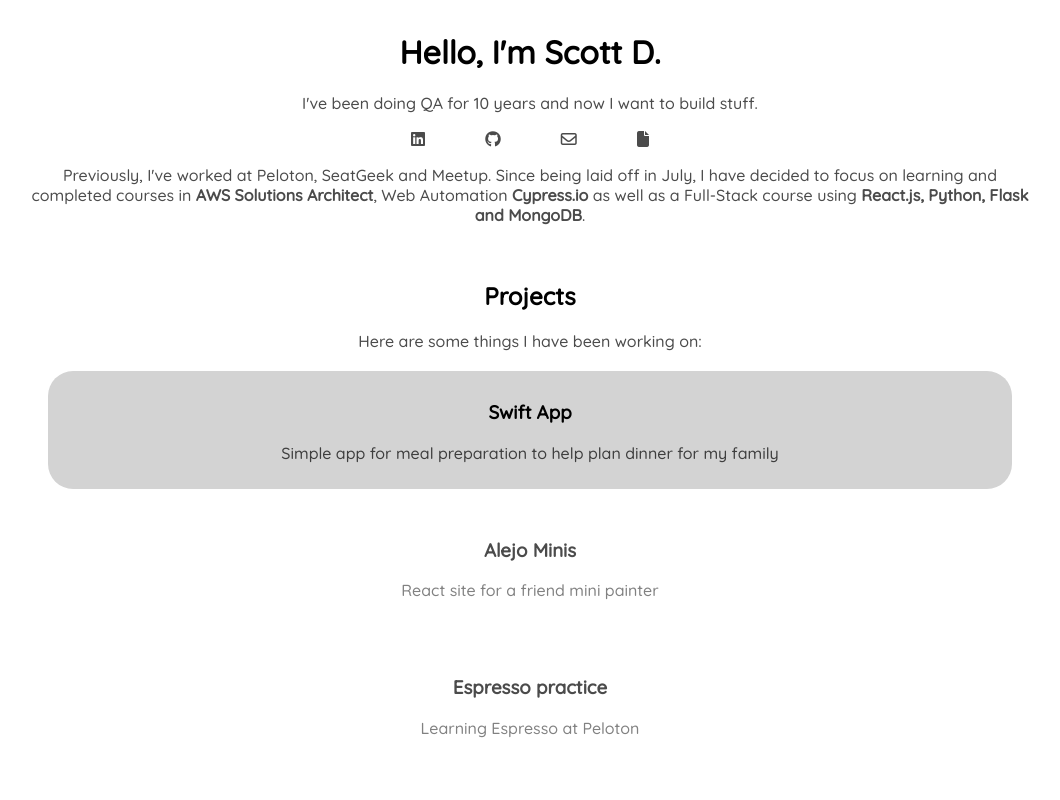
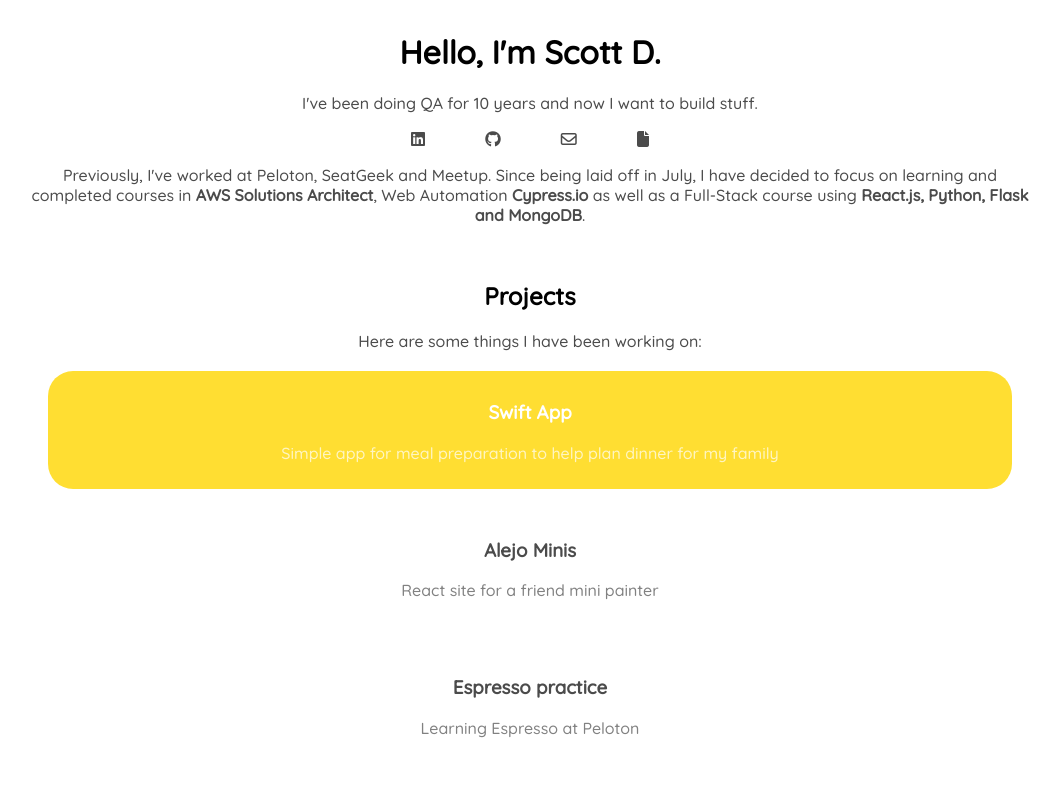
Before and after one commit to escosio/scottdantuono, a React (Create React App) app: page / in a window 1280 px wide. In both pictures the pointer is over the element 640 px from the left and 430 px from the top of the page. Shown: the top 800 px of the page, without its empty margins (110-1170 px from the left). Built offline with nearby package versions, Linux system fonts and the light colour scheme.

Commit message:
card color

```diff
--- a/src/css/Projects.css
+++ b/src/css/Projects.css
@@ -17,7 +17,10 @@
 }
 
 .project-card:hover {
-    background-color: lightgray;
+    /* background-color: lightgray; */
+    background-color: gold;
+    color: white;
+    opacity: 80%;
 }
 
 :hover {
```
